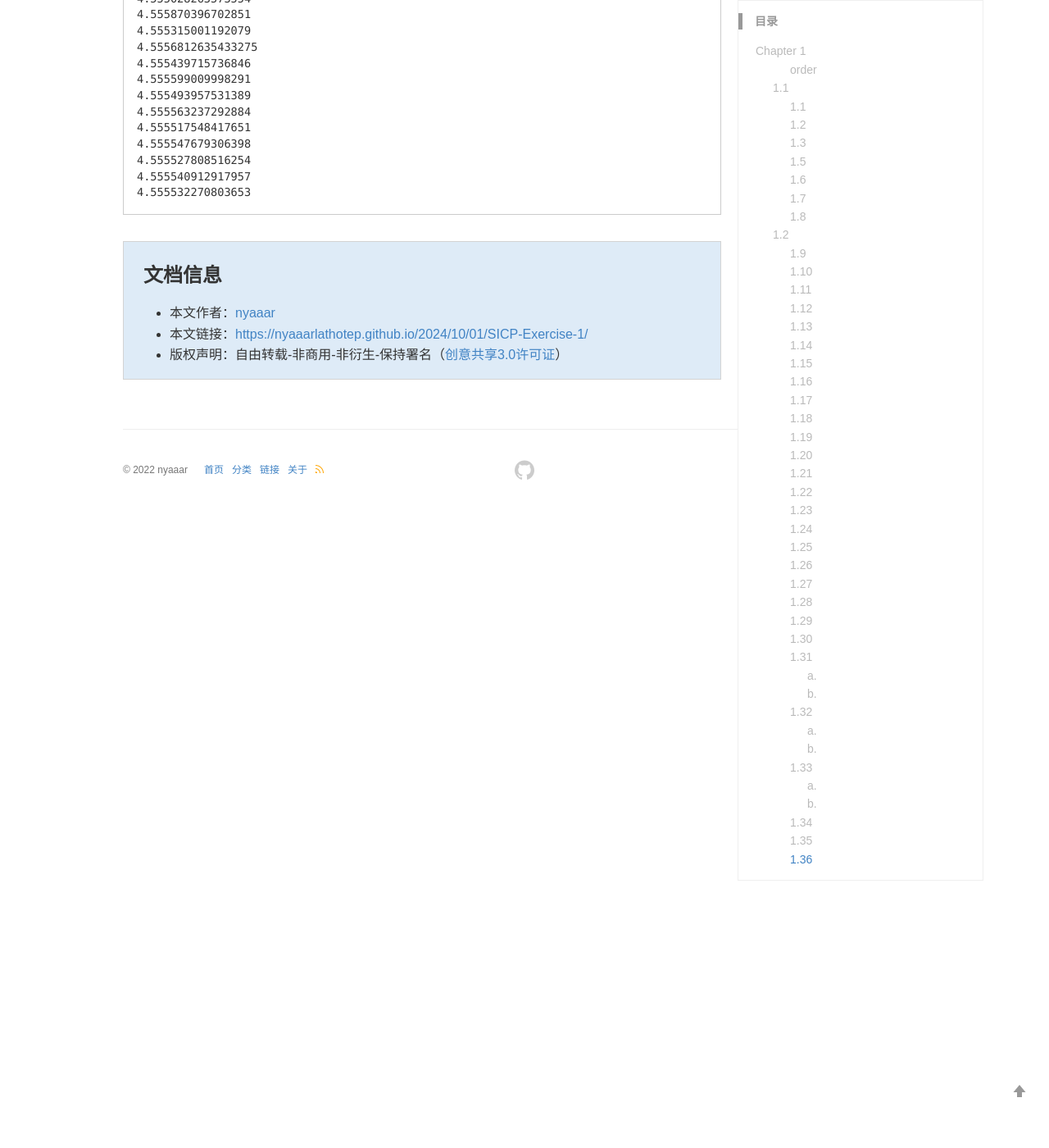
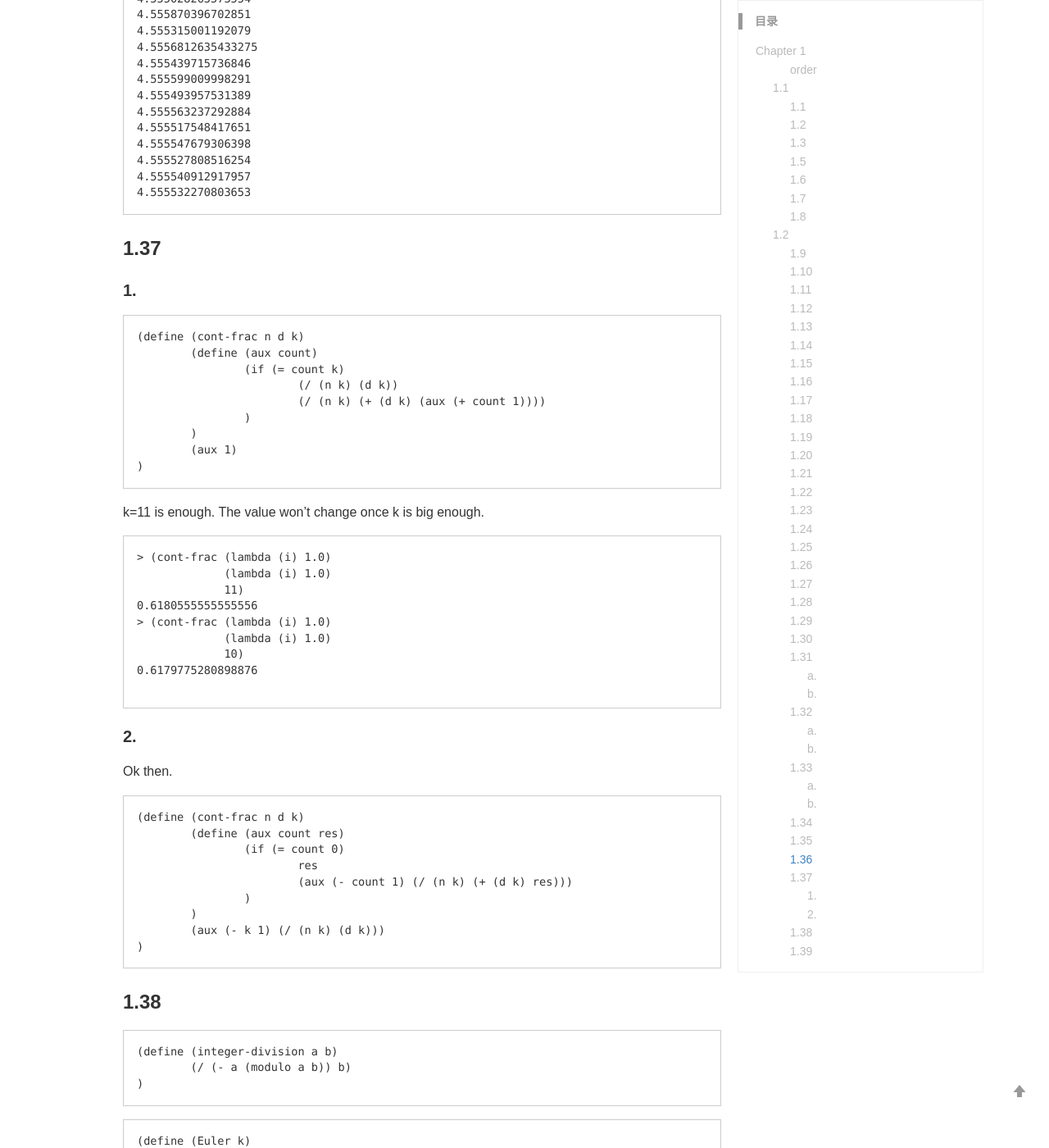
Before and after one commit to nyaaarlathotep/nyaaarlathotep.github.io, a Jekyll site: the page built from _posts/2024-10-01- SICP Exercise 1.md, in a window 1280 px wide and 1400 px high, scrolled down 16206 px. Shown: the whole window at 82% size. Built offline with Jekyll 4.4.1, drawn with Linux system fonts in a browser that asks for light colours; comment, search, counter and statistics services are not loaded; a style sheet for code colours, icons or effects is not loaded; some of the changed text lies outside the part shown.

Commit message:
sicp chapter 1

````diff
--- a/_posts/2024-10-01- SICP Exercise 1.md
+++ b/_posts/2024-10-01- SICP Exercise 1.md
@@ -774,3 +774,95 @@ The interpreter try to apply `2`  to `f` which is illegal.
 4.555540912917957
 4.555532270803653
 ```
+
+### 1.37
+
+#### 1.
+
+```
+(define (cont-frac n d k)
+	(define (aux count)
+		(if (= count k)
+			(/ (n k) (d k))
+			(/ (n k) (+ (d k) (aux (+ count 1))))
+		)
+	)
+	(aux 1)
+)
+```
+
+k=11 is enough. The value won't change once k is big enough.
+
+```
+> (cont-frac (lambda (i) 1.0)
+             (lambda (i) 1.0)
+             11)
+0.6180555555555556
+> (cont-frac (lambda (i) 1.0)
+             (lambda (i) 1.0)
+             10)
+0.6179775280898876
+
+```
+
+#### 2.
+
+Ok then.
+
+```
+(define (cont-frac n d k)
+	(define (aux count res)
+		(if (= count 0)
+			res
+			(aux (- count 1) (/ (n k) (+ (d k) res)))
+		)
+	)
+	(aux (- k 1) (/ (n k) (d k)))
+)
+```
+
+### 1.38
+
+```
+(define (integer-division a b)
+	(/ (- a (modulo a b)) b)
+)
+```
+
+
+
+```
+(define (Euler k)
+	(cont-frac
+		(lambda (x) 1)
+		(lambda (x)
+			(if (= (modulo x 3) 2)
+				(* 2 (+ 1 (integer-division x 3)))
+				1
+			)
+		)
+		k
+	)
+)
+
+```
+
+### 1.39
+
+```
+(define (tan-cf x k)
+	(cont-frac
+		(lambda (x)
+			(if (= 1 x)
+				x
+				(- (square x))
+			)
+		)
+		(lambda (x)
+			(- (* 2 x) 1)
+		)
+		k)
+)
+```
+
+This answer has a lot differences with the inner function `tan`. Why?
````
